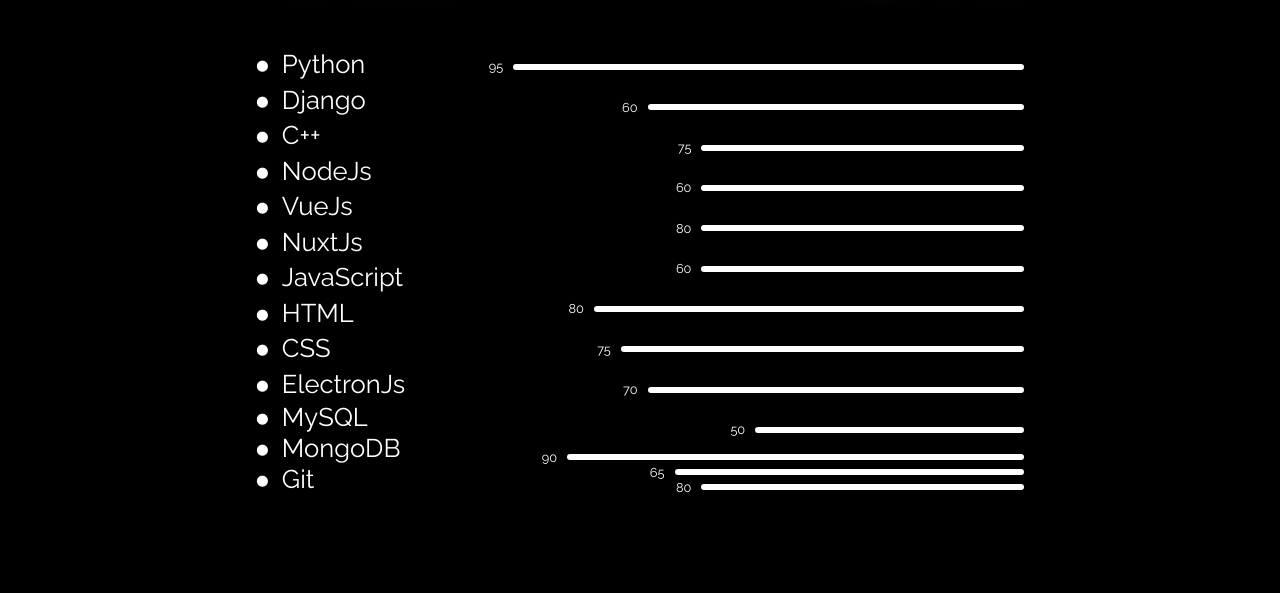
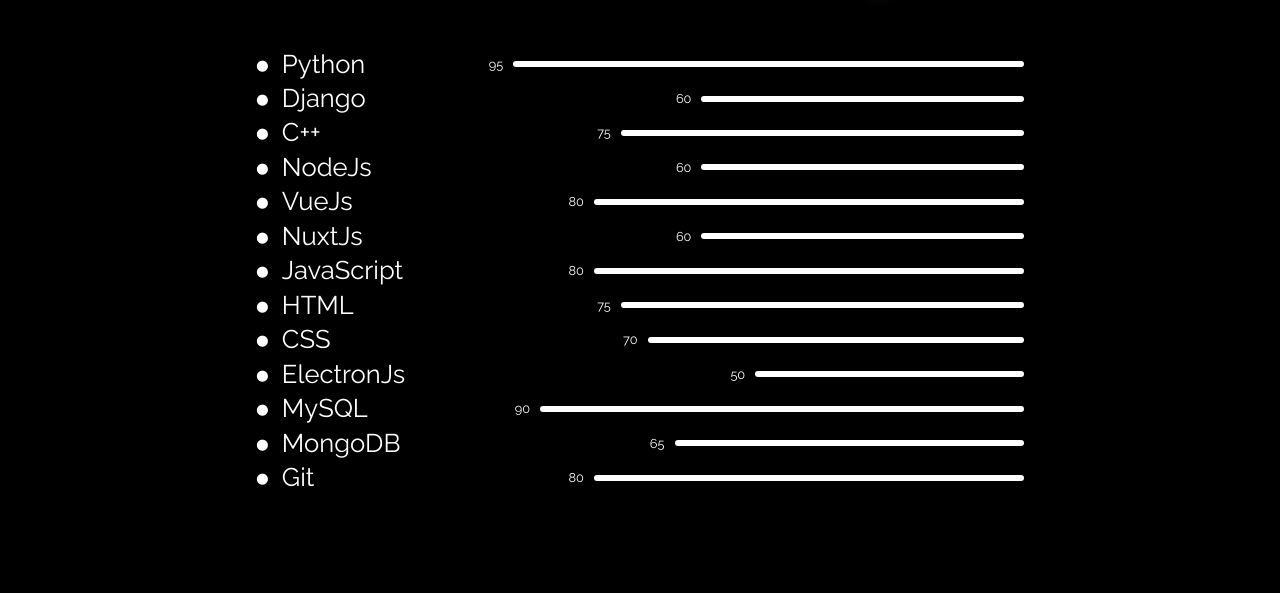
Before and after one commit to jmcada2503/node_portfolio, a website: page index.html in a window 1280 px wide. Shown: the part 2558-3151 px from the top of the page. Drawn offline with nearby package versions, Linux system fonts and the light colour scheme; a script that the page names is missing.

Commit message:
fix: css

```diff
--- a/index.html
+++ b/index.html
@@ -133,11 +133,11 @@
             </div>
             <div class="experienceInfo">
                 <p class="experiencePercentage">60</p>
-                <div class="experienceBar" style="width: 70%"></div>
+                <div class="experienceBar" style="width: 60%"></div>
             </div>
             <div class="experienceInfo">
                 <p class="experiencePercentage">75</p>
-                <div class="experienceBar" style="width: 60%"></div>
+                <div class="experienceBar" style="width: 75%"></div>
             </div>
             <div class="experienceInfo">
                 <p class="experiencePercentage">60</p>
@@ -145,7 +145,7 @@
             </div>
             <div class="experienceInfo">
                 <p class="experiencePercentage">80</p>
-                <div class="experienceBar" style="width: 60%"></div>
+                <div class="experienceBar" style="width: 80%"></div>
             </div>
             <div class="experienceInfo">
                 <p class="experiencePercentage">60</p>
@@ -169,7 +169,7 @@
             </div>
             <div class="experienceInfo">
                 <p class="experiencePercentage">90</p>
-                <div class="experienceBar" style="width: 85%"></div>
+                <div class="experienceBar" style="width: 90%"></div>
             </div>
             <div class="experienceInfo">
                 <p class="experiencePercentage">65</p>
@@ -177,7 +177,7 @@
             </div>
             <div class="experienceInfo">
                 <p class="experiencePercentage">80</p>
-                <div class="experienceBar" style="width: 60%"></div>
+                <div class="experienceBar" style="width: 80%"></div>
             </div>
         </div>
     </div>
--- a/public/css/style.css
+++ b/public/css/style.css
@@ -400,7 +400,7 @@
     grid-row: 2;
     display: grid;
     height: 100%;
-    grid-template-rows: repeat(10, 1fr);
+    grid-template-rows: repeat(13, 1fr);
     align-items: center;
     animation-duration: 1s;
 }
@@ -408,7 +408,7 @@
     position: relative;
     display: grid;
     height: 100%;
-    grid-template-rows: repeat(10, 1fr);
+    grid-template-rows: repeat(13, 1fr);
     align-items: center;
     justify-items: right;
     animation-duration: 1s;
```
Also changed, not shown: 1 other file.
